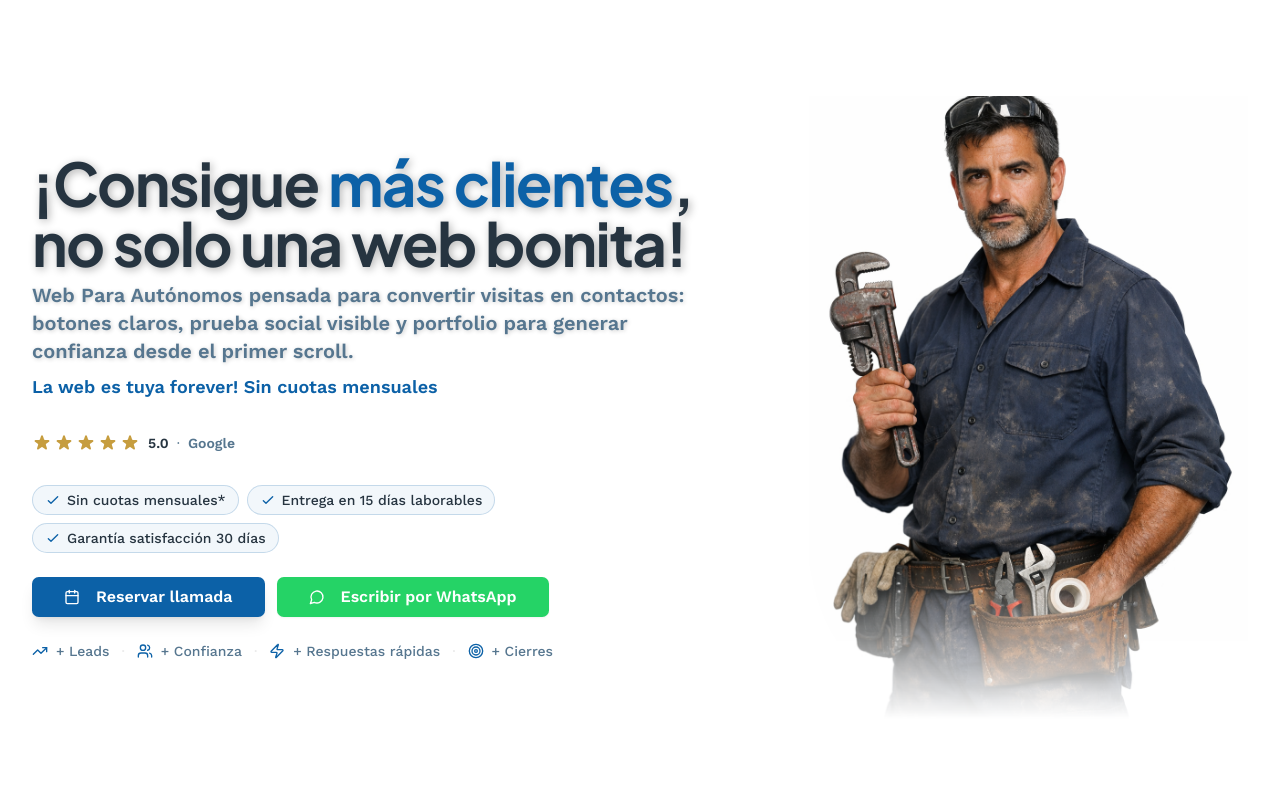
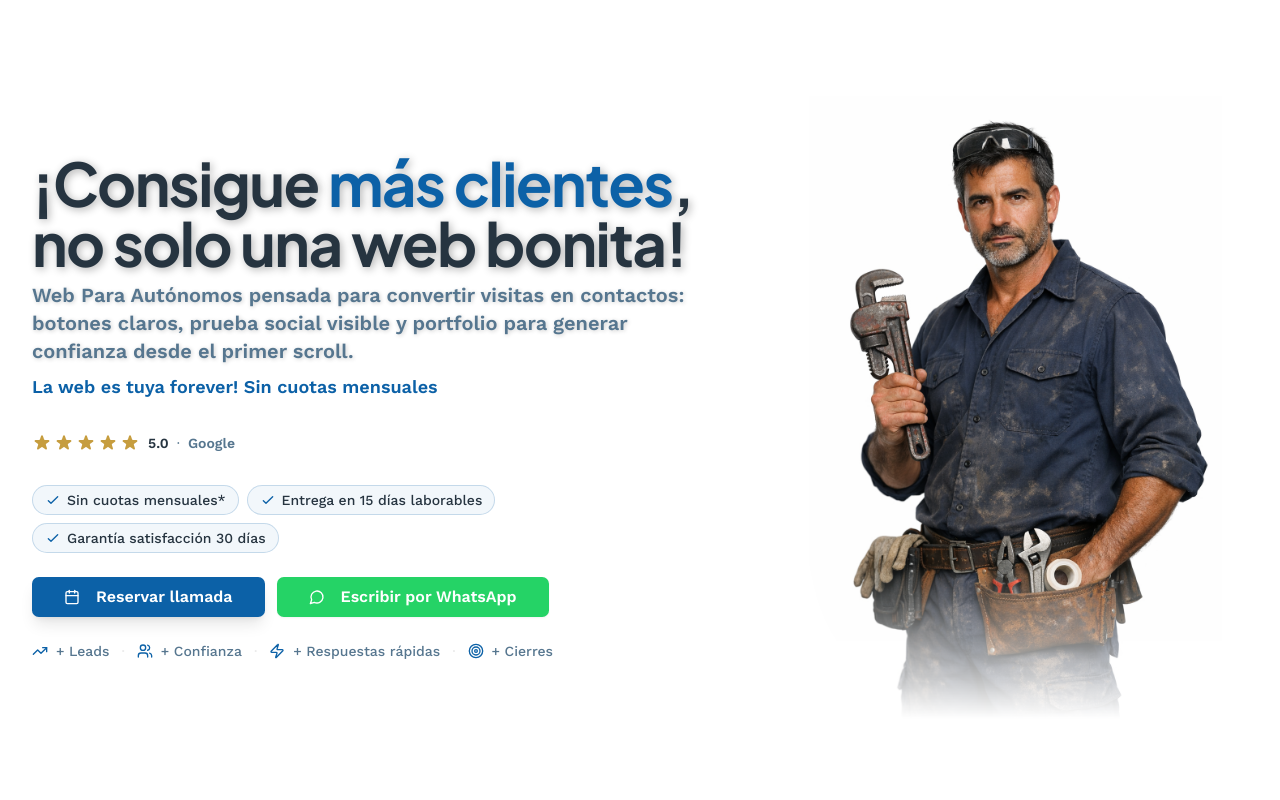
Before and after one commit to fsmartcfs-code/sg-f578bdde-0a98-4ac7-af00-b40a6d478feb-1776842642, a Next.js app: page / in a window 1280 px wide. Shown: the top 800 px of the page. Built offline with nearby package versions, Linux system fonts and the light colour scheme.

Commit message:
fix(hero): use object-contain for full image display

```diff
--- a/src/components/HeroImage.tsx
+++ b/src/components/HeroImage.tsx
@@ -29,7 +29,7 @@ export function HeroImage({ src, alt, priority = true }: HeroImageProps) {
           alt={alt}
           fill
           priority={priority}
-          className="object-cover object-center"
+          className="object-contain object-center"
           sizes="(max-width: 1024px) 0vw, (max-width: 1280px) 50vw, 40vw"
           quality={85}
         />
```
